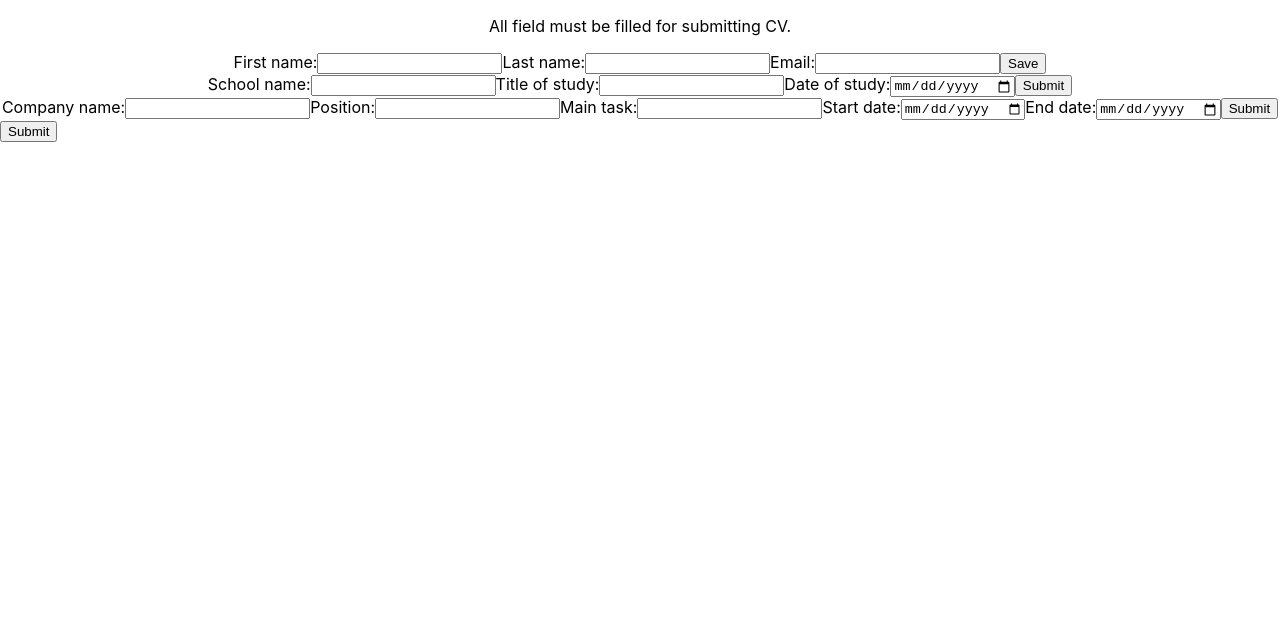
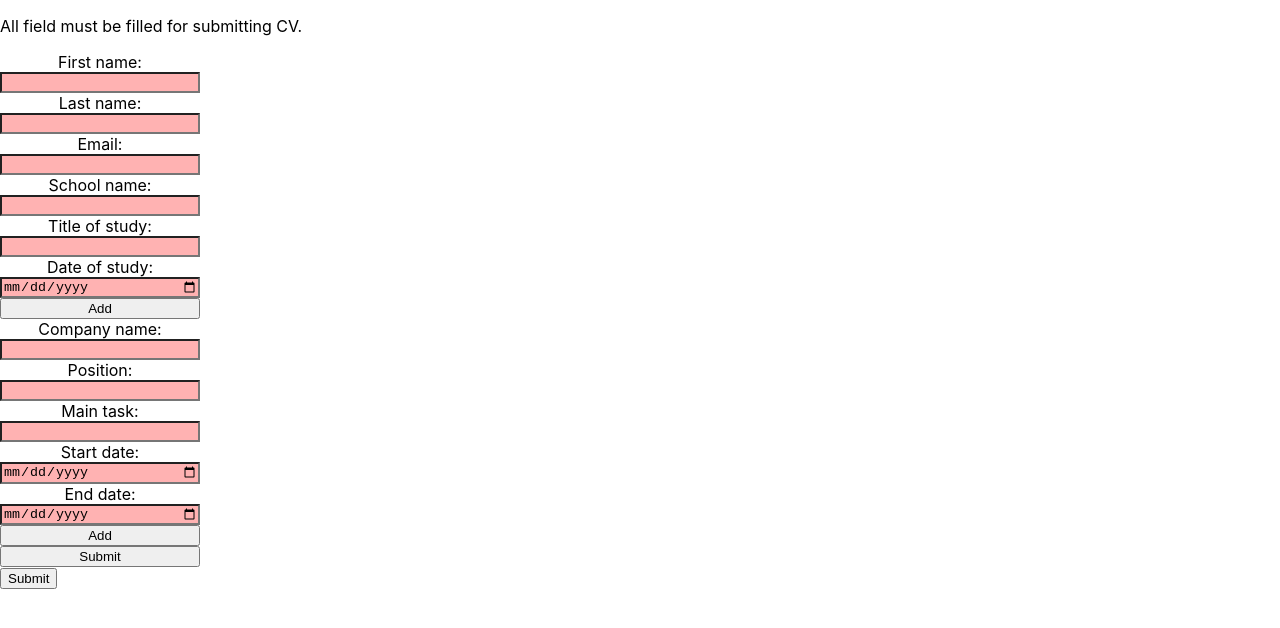
Before and after one commit to mrkgbr/cv-project, a React (Create React App) app: page / in a window 1280 px wide. Shown: the top 628 px of the page. Built offline with nearby package versions, Linux system fonts and the light colour scheme.

Commit message:
Update form and edu display

```diff
--- a/src/App.css
+++ b/src/App.css
@@ -1,5 +1,12 @@
-.App {
+.App form {
   text-align: center;
+  display: flex;
+  flex-direction: column;
+  width: 200px;
+}
+
+input:invalid {
+  background-color: rgba(255, 0, 0, 0.3);
 }
 
 .App-logo {
--- a/src/components/EduDisplay.js
+++ b/src/components/EduDisplay.js
@@ -1,15 +1,35 @@
 export default function EduDisplay(props) {
-  const { educations } = props;
+  const { educations, schoolChange, studyChange, dateChange } = props;
   let newArr = educations;
   if (newArr.length === 0) {
     return;
   }
   return (
     <ul>
-      {educations.map((education) => {
+      {educations.map((education, index) => {
         return (
           <li key={education.id}>
-            {education.schoolName} {education.studyTitle} {education.date}
+            <h4>{index + 1}. school:</h4>
+            <div>
+              <input
+                type="text"
+                value={education.schoolName}
+                data-id={education.id}
+                onChange={schoolChange}
+              />
+              <input
+                type="text"
+                value={education.studyTitle}
+                data-id={education.id}
+                onChange={studyChange}
+              />
+              <input
+                type="date"
+                value={education.date}
+                data-id={education.id}
+                onChange={dateChange}
+              />
+            </div>
           </li>
         );
       })}
--- a/src/components/Education.js
+++ b/src/components/Education.js
@@ -1,8 +1,7 @@
 export default function Education(props) {
-  const { submitForm, education, schoolChange, studyChange, dateChange } =
-    props;
+  const { addForm, education, schoolChange, studyChange, dateChange } = props;
   return (
-    <form onSubmit={submitForm}>
+    <>
       <label htmlFor="schoolName">School name:</label>
       <input
         type="text"
@@ -27,7 +26,9 @@ export default function Education(props) {
         onChange={dateChange}
         required
       />
-      <button type="submit">Submit</button>
-    </form>
+      <button type="button" onClick={addForm}>
+        Add
+      </button>
+    </>
   );
 }
--- a/src/components/Experience.js
+++ b/src/components/Experience.js
@@ -9,7 +9,7 @@ export default function Experience(props) {
     endChange,
   } = props;
   return (
-    <form onSubmit={submitForm}>
+    <>
       <label htmlFor="company">Company name:</label>
       <input
         type="text"
@@ -50,7 +50,7 @@ export default function Experience(props) {
         onChange={endChange}
         required
       />
-      <button type="submit">Submit</button>
-    </form>
+      <button type="button">Add</button>
+    </>
   );
 }
--- a/src/components/Form.js
+++ b/src/components/Form.js
@@ -27,10 +27,6 @@ export default class Form extends Component {
   }
 
   // General form functions
-
-  onSubmitGeneral = (e) => {
-    e.preventDefault();
-  };
 
   handleFirstNameChange = (e) => {
     this.setState({
@@ -64,8 +60,12 @@ export default class Form extends Component {
 
   // Education form functions
 
-  onsSubmitEducation = (e) => {
-    e.preventDefault();
+  onAddEducation = () => {
+    if (
+      this.state.education.schoolName &&
+      this.state.education.studyTitle &&
+      this.state.education.date
+    ) {
       this.setState({
         educations: this.state.educations.concat(this.state.education),
         education: {
@@ -75,6 +75,7 @@ export default class Form extends Component {
           date: "",
         },
       });
+    }
   };
 
   handleSchoolChange = (e) => {
@@ -111,7 +112,7 @@ export default class Form extends Component {
   };
 
   // Work experience form functions
-  onsSubmitExperience = (e) => {
+  onSubmitExperience = (e) => {
     e.preventDefault();
     this.setState({
       experiences: this.state.experiences.concat(this.state.experience),
@@ -191,28 +192,72 @@ export default class Form extends Component {
     });
   };
 
+  handleEduDisplaySchoolChange = (e) => {
+    const eduID = e.target.getAttribute("data-id");
+    const newState = this.state.educations.map((edu) => {
+      if (edu.id === eduID) {
+        return { ...edu, schoolName: e.target.value };
+      }
+      return edu;
+    });
+    this.setState({
+      educations: newState,
+    });
+  };
+
+  handleEduDisplayStudyChange = (e) => {
+    const eduID = e.target.getAttribute("data-id");
+    const newState = this.state.educations.map((edu) => {
+      if (edu.id === eduID) {
+        return { ...edu, studyTitle: e.target.value };
+      }
+      return edu;
+    });
+    this.setState({
+      educations: newState,
+    });
+  };
+
+  handleEduDisplayDateChange = (e) => {
+    const eduID = e.target.getAttribute("data-id");
+    const newState = this.state.educations.map((edu) => {
+      if (edu.id === eduID) {
+        return { ...edu, date: e.target.value };
+      }
+      return edu;
+    });
+    this.setState({
+      educations: newState,
+    });
+  };
+
   // Render page
   render() {
     return (
       <div className="App">
         <p>All field must be filled for submitting CV.</p>
+        <form>
           <General
-          submitForm={this.onSubmitGeneral}
             general={this.state.general}
             firstNameChange={this.handleFirstNameChange}
             lastNameChange={this.handleLastNameChange}
             emailChange={this.handleEmailChange}
           />
           <Education
-          submitForm={this.onsSubmitEducation}
+            addForm={this.onAddEducation}
             education={this.state.education}
             schoolChange={this.handleSchoolChange}
             studyChange={this.handleStudyChange}
             dateChange={this.handleSchoolDateChange}
           />
-        <EduDisplay educations={this.state.educations} />
+          <EduDisplay
+            educations={this.state.educations}
+            schoolChange={this.handleEduDisplaySchoolChange}
+            studyChange={this.handleEduDisplayStudyChange}
+            dateChange={this.handleEduDisplayDateChange}
+          />
           <Experience
-          submitForm={this.onsSubmitExperience}
+            submitForm={this.onSubmitExperience}
             experience={this.state.experience}
             companyChange={this.handleCompanyChange}
             positionChange={this.handlePositionChange}
@@ -221,6 +266,8 @@ export default class Form extends Component {
             endChange={this.handleExpEndChange}
           />
           <ExpDisplay experiences={this.state.experiences} />
+          <button type="submit">Submit</button>
+        </form>
       </div>
     );
   }
--- a/src/components/General.js
+++ b/src/components/General.js
@@ -19,16 +19,11 @@ export default class General extends Component {
   };
 
   render() {
-    const {
-      submitForm,
-      general,
-      firstNameChange,
-      lastNameChange,
-      emailChange,
-    } = this.props;
+    const { general, firstNameChange, lastNameChange, emailChange } =
+      this.props;
 
     return (
-      <form onSubmit={submitForm}>
+      <>
         <label htmlFor="firstName">First name:</label>
         <input
           type="text"
@@ -56,10 +51,7 @@ export default class General extends Component {
           required
           disabled={this.state.isDisabled}
         />
-        <button type="submit" onClick={this.onButtonClick}>
-          {this.state.buttonText}
-        </button>
-      </form>
+      </>
     );
   }
 }
```
Lines whose indentation alone changed are shown as unchanged.
